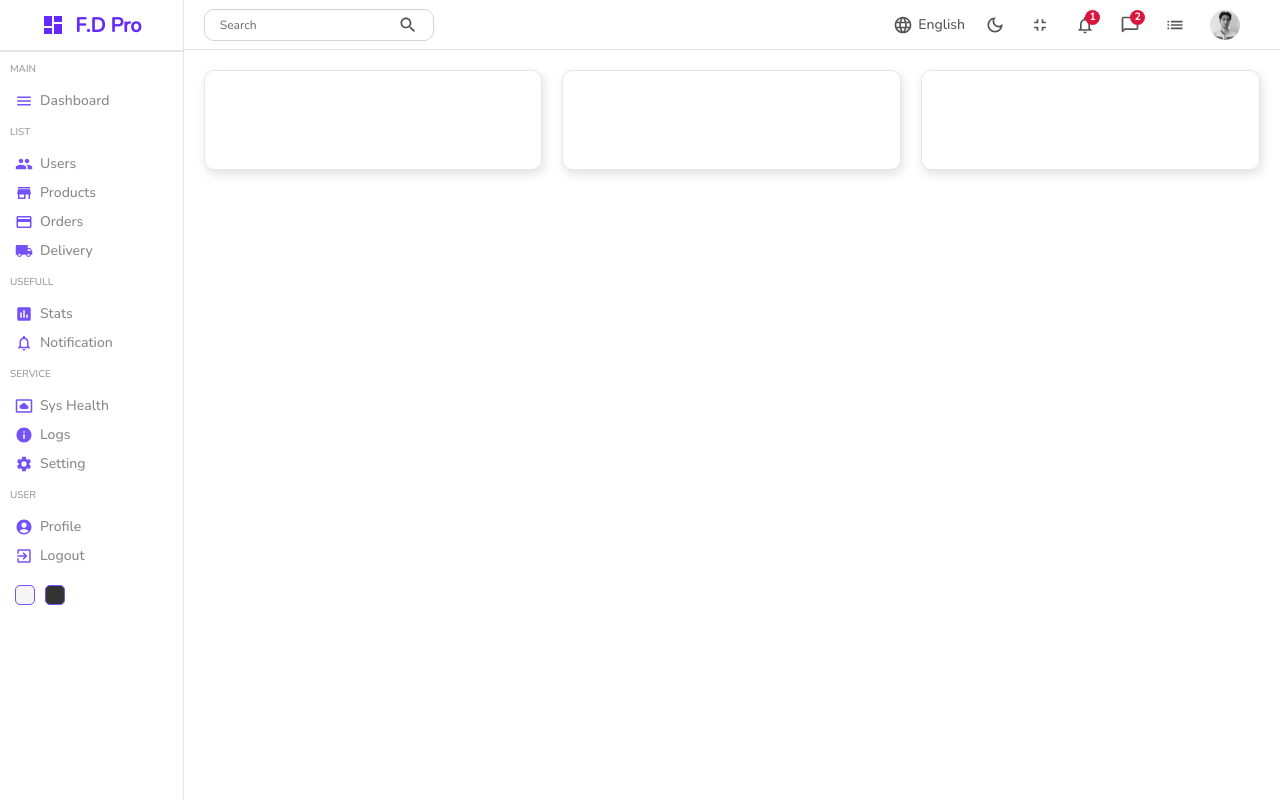
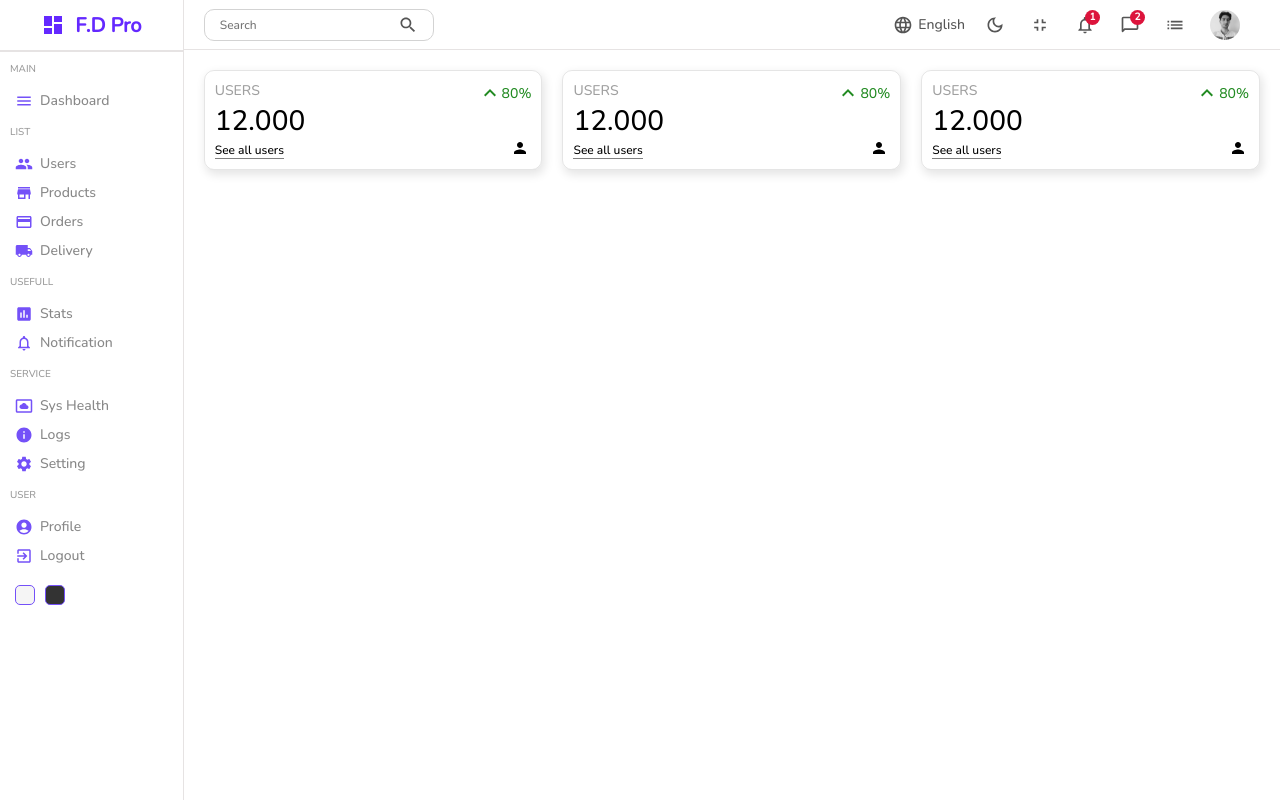
Before and after one commit to Mahdi-Hazrati/Fusion-Dashboard-Pro, a React (Create React App) app: page / in a window 1280 px wide. Built offline with nearby package versions, Linux system fonts and the light colour scheme.

Commit message:
Widget static

```diff
--- a/src/Components/Widget/Widget.jsx
+++ b/src/Components/Widget/Widget.jsx
@@ -1,13 +1,20 @@
 import "./widget.scss"
+import { KeyboardArrowUp, Person } from "@mui/icons-material"
 
 const Widget = ()=>{
     return (
         <div className="widget">
             <div className="left">
-
+                <div className="title">users</div>
+                <div className="counter">12.000</div>
+                <div className="link">See all users</div>
             </div>
             <div className="right">
-
+                <div className="percentage positive">
+                    <KeyboardArrowUp />
+                    80%
+                </div>
+                <Person  className="icon"/>
             </div>
         </div>
     )
--- a/src/Components/Widget/widget.scss
+++ b/src/Components/Widget/widget.scss
@@ -8,4 +8,53 @@
     box-shadow: 2px 4px 10px 1px rgba(0, 0, 0, 0.1);
     height: 100px;
 
+    .right , .left{
+        display: flex;
+        flex-direction: column;
+        justify-content: space-between;
+        // Left
+        .title{
+            font-size: 14px;
+            text-transform: uppercase;
+            color: rgb(160, 160, 160);
+            user-select: none;
+            -webkit-user-drag: none;
+        }
+        .counter{
+            font-size: 28px;
+            font-weight: lighter;
+            user-select: none;
+            color: rgba(0, 0, 0, 1);
+
+        }
+        .link{
+            font-size: 12px;
+            border-bottom: 1px solid gray;
+            max-width: max-content;
+            &:hover{
+                cursor: pointer;
+            }
+        }
+        // Right
+        .percentage{
+            display: flex;
+            align-items: center;
+            font-size: 14px;
+            &.positive{
+                color: forestgreen;
+            }
+            &.negative{
+                color: crimson;
+            }
+        }
+        .icon{
+            font-size: 18px;
+            margin: 2px;
+            align-self: flex-end;
+            color: black;
+        }
+
+
+    }
+
 }
```
